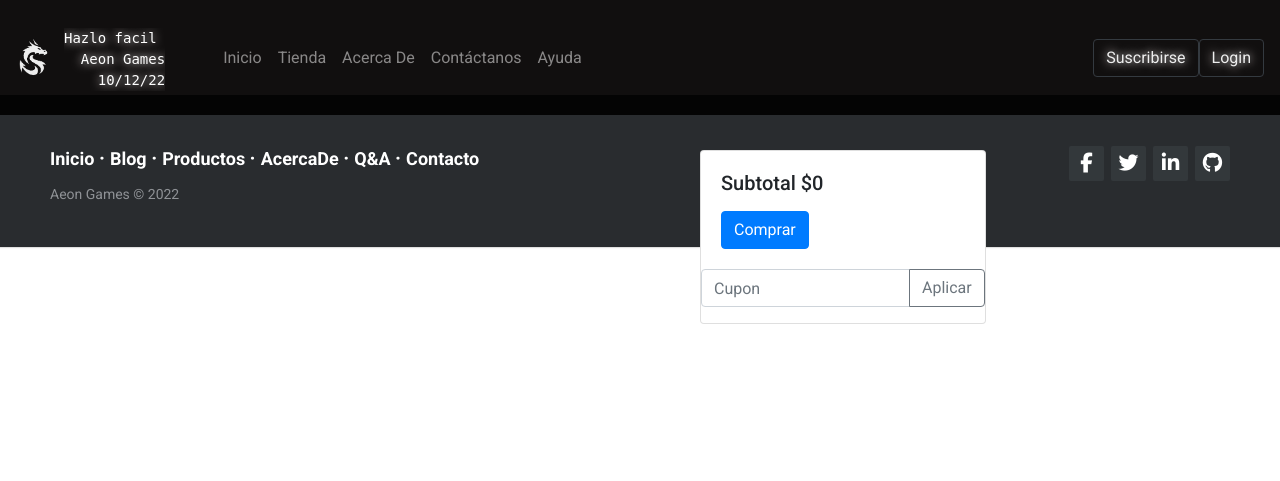
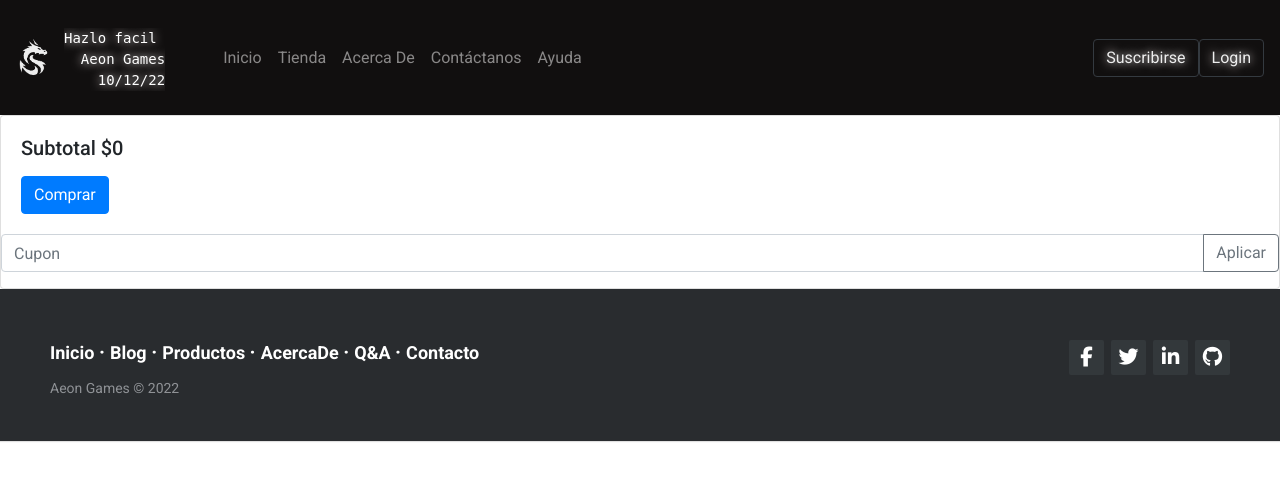
Before and after one commit to Jaime7w7r/Aeon-Games, a PHP site: page /carrito.php in a window 1280 px wide. Shown: the top 481 px of the page. Run offline with PHP 8.4, Linux system fonts and the light colour scheme; data that the repository does not hold is empty; some libraries are stand-ins or nearby versions.

Commit message:
Cambios de carrito

```diff
--- a/estilos/carrito.css
+++ b/estilos/carrito.css
@@ -50,12 +50,7 @@
   align-self: auto;
 }
 
-.total {
-  position: fixed;
-  top: 150px;
-  left: 700px;
-  margin-bottom:300px;
-}
+
 
 border{
   padding: 20px;
--- a/header.php
+++ b/header.php
@@ -65,7 +65,7 @@ $Fecha=date('d/m/y');
 }
 
 #aux_nav {
-    height: 95px;
+    height: 115px;
     position: relative;
     background-color: rgba(95, 36, 36, 0.445);
 }
```
Also changed, not shown: addcarrito.php (+6 -3 lines), eliminarcarrito.php (+6 -3 lines).
